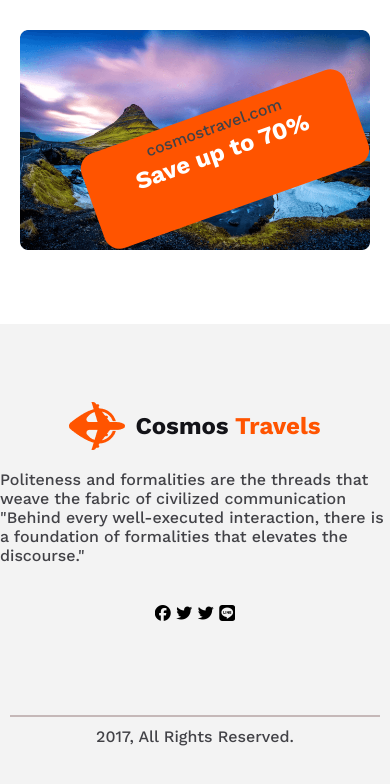
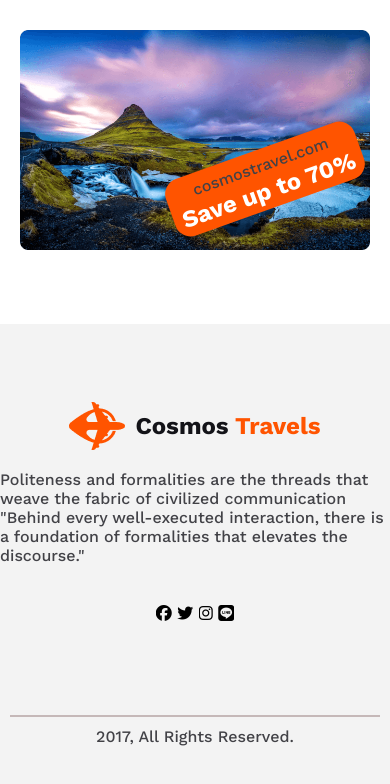
Before and after one commit to TasinEvan/travel-agency, a plain HTML site: page index.html in a window 390 px wide. Shown: the part 7374-8158 px from the top of the page. Drawn offline with nearby package versions, Linux system fonts and the light colour scheme.

Commit message:
final on extra time2

```diff
--- a/index.html
+++ b/index.html
@@ -268,7 +268,7 @@
         <div class="iconss" >
             <i class="fa-brands fa-facebook"></i>
             <i class="fa-brands fa-twitter"></i>
-            <i class="fa-brands fa-twitter"></i>
+            <i class="fa-brands fa-instagram"></i>
             <i class="fa-brands fa-line"></i>
 
            </div>
--- a/styles/travel.css
+++ b/styles/travel.css
@@ -732,4 +732,9 @@ footer .iconss{
     .speciality{
         flex-direction: column;
     }
+    .offer{
+        width: 200px;
+        height: 60px;
+
+    }
 }
```
